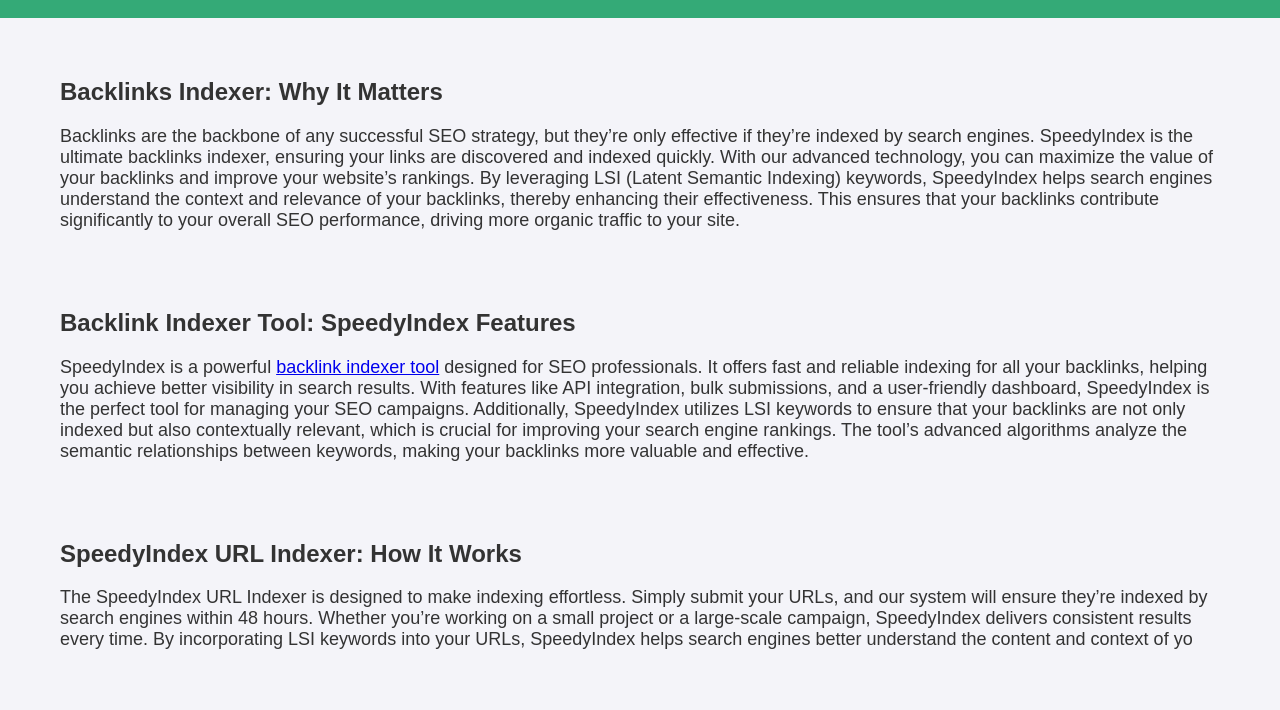
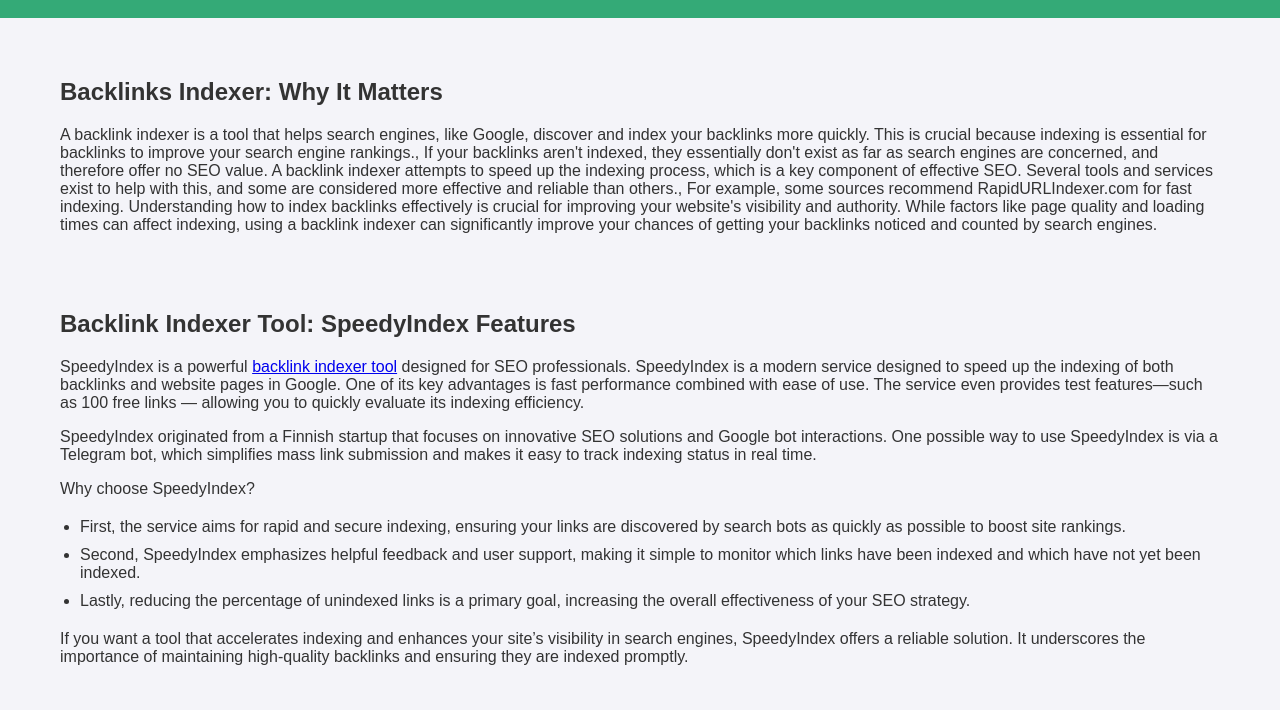
Before and after one commit to SpeedyIndexcom/free-indexing-service, a plain HTML site: page index.html in a window 1280 px wide. Shown: the part 85-795 px from the top of the page. Drawn offline with Linux system fonts and the light colour scheme.

Commit message:
Update index.html

```diff
--- a/index.html
+++ b/index.html
@@ -55,18 +55,32 @@
         <section>
      <section>
     <h2>Backlinks Indexer: Why It Matters</h2>
-    <p style="font-size: 18px;">Backlinks are the backbone of any successful SEO strategy, but they’re only effective if they’re indexed by search engines. SpeedyIndex is the ultimate backlinks indexer, ensuring your links are discovered and indexed quickly. With our advanced technology, you can maximize the value of your backlinks and improve your website’s rankings. By leveraging LSI (Latent Semantic Indexing) keywords, SpeedyIndex helps search engines understand the context and relevance of your backlinks, thereby enhancing their effectiveness. This ensures that your backlinks contribute significantly to your overall SEO performance, driving more organic traffic to your site.</p>
+    <p>A backlink indexer is a tool that helps search engines, like Google, discover and index your backlinks more quickly.  This is crucial because indexing is essential for backlinks to improve your search engine rankings.,  If your backlinks aren't indexed, they essentially don't exist as far as search engines are concerned, and therefore offer no SEO value.  A backlink indexer attempts to speed up the indexing process, which is a key component of effective SEO.  Several tools and services exist to help with this, and some are considered more effective and reliable than others.,  For example, some sources recommend RapidURLIndexer.com for fast indexing.  Understanding how to index backlinks effectively is crucial for improving your website's visibility and authority.  While factors like page quality and loading times can affect indexing, using a backlink indexer can significantly improve your chances of getting your backlinks noticed and counted by search engines.</p>
 </section>
 <section>
     <h2>Backlink Indexer Tool: SpeedyIndex Features</h2>
-    <p style="font-size: 18px;">SpeedyIndex is a powerful <a href="https://en.speedyindex.com" title="Learn more about our backlink indexer tool">backlink indexer tool</a> designed for SEO professionals. It offers fast and reliable indexing for all your backlinks, helping you achieve better visibility in search results. With features like API integration, bulk submissions, and a user-friendly dashboard, SpeedyIndex is the perfect tool for managing your SEO campaigns. Additionally, SpeedyIndex utilizes LSI keywords to ensure that your backlinks are not only indexed but also contextually relevant, which is crucial for improving your search engine rankings. The tool’s advanced algorithms analyze the semantic relationships between keywords, making your backlinks more valuable and effective.</p>
+    <p>SpeedyIndex is a powerful <a href="https://en.speedyindex.com" title="Learn more about our backlink indexer tool">backlink indexer tool</a> designed for SEO professionals. SpeedyIndex is a modern service designed to speed up the indexing of both backlinks and website pages in Google. One of its key advantages is fast performance combined with ease of use. The service even provides test features—such as 100 free links — allowing you to quickly evaluate its indexing efficiency.</p>
+
+<p>SpeedyIndex originated from a Finnish startup that focuses on innovative SEO solutions and Google bot interactions. One possible way to use SpeedyIndex is via a Telegram bot, which simplifies mass link submission and makes it easy to track indexing status in real time.</p>
+
+Why choose SpeedyIndex?
+
+  <ul>
+        <li>First, the service aims for rapid and secure indexing, ensuring your links are discovered by search bots as quickly as possible to boost site rankings.</li>
+        <li>Second, SpeedyIndex emphasizes helpful feedback and user support, making it simple to monitor which links have been indexed and which have not yet been indexed.</li>
+        <li>Lastly, reducing the percentage of unindexed links is a primary goal, increasing the overall effectiveness of your SEO strategy.</li>
+    </ul>
+    <p>
+        If you want a tool that accelerates indexing and enhances your site’s visibility in search engines,
+        SpeedyIndex offers a reliable solution. It underscores the importance of maintaining high-quality backlinks
+        and ensuring they are indexed promptly.
+    </p>
 </section>
 <section>
     <h2>SpeedyIndex URL Indexer: How It Works</h2>
-    <p style="font-size: 18px;">The SpeedyIndex URL Indexer is designed to make indexing effortless. Simply submit your URLs, and our system will ensure they’re indexed by search engines within 48 hours. Whether you’re working on a small project or a large-scale campaign, SpeedyIndex delivers consistent results every time. By incorporating LSI keywords into your URLs, SpeedyIndex helps search engines better understand the content and context of yo
-
-        <section>
-            <h2>How to Index a Website with SpeedyIndex URL Indexer</h2>
+    <p>
+<section>
+            <h3>How to Index a Website with SpeedyIndex URL Indexer</h3>
             <p>Indexing a website has never been easier. With SpeedyIndex URL Indexer, you can submit your website’s pages and backlinks for indexing in just a few clicks. Our service ensures that your content is quickly discovered by search engines, giving you a competitive edge in the SEO landscape.</p>
         </section>
         <section>
```
